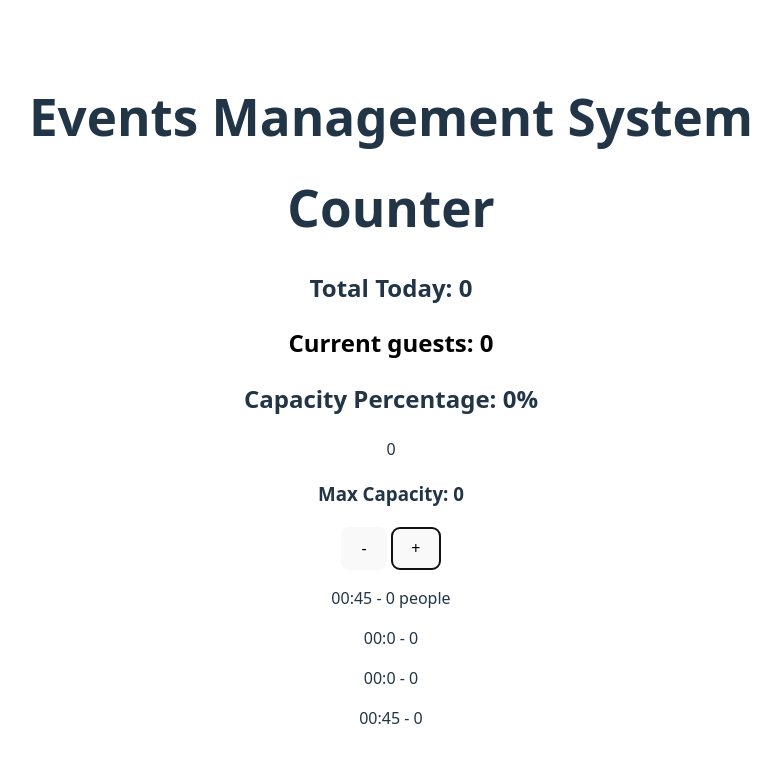
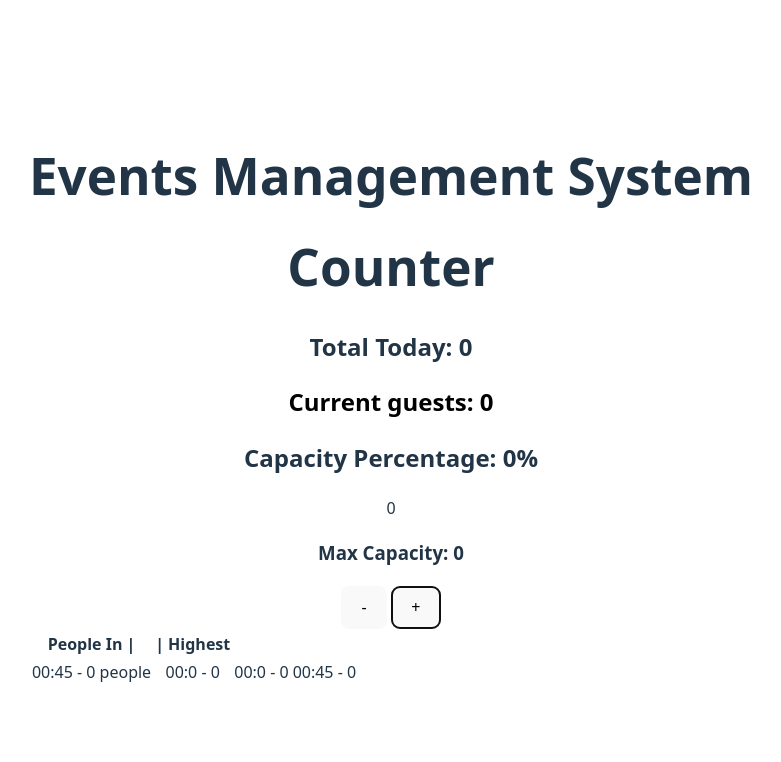
Before and after one commit to ciaranhayes/Event-Management-System, a React (Vite) app: page / in a window 1280 px wide. Both pictures are taken after a click on the button "Start". Shown: the top 762 px of the page, without its empty margins (249-1030 px from the left). Built offline with nearby package versions, Linux system fonts and the light colour scheme.

Commit message:
getting there but terrible use formatting

```diff
--- a/src/components/Counter.tsx
+++ b/src/components/Counter.tsx
@@ -158,17 +158,33 @@ function Counter() {
         </div>
       )}
 
+      {started === true && (
         <div>
+          <table>
+            <thead>
+              <tr>
+                <th>People In |</th>
+                <th>| Highest</th>
+              </tr>
+            </thead>
+            <tbody>
+              <tr>
                 {hourCount.map((entry, index) => (
-          <p key={index}>
+                  <td key={index}>
                     00:{entry.hour < 10 ? `0${entry.hour}` : entry.hour} -{" "}
                     {entry.peopleIn} people
-          </p>
+                  </td>
                 ))}
                 {hourCountHights.map((highest, index) => (
-          <p key={index}>00:{highest.hour} -{" "}{highest.peopleIn}</p>
+                  <td key={index}>
+                    00:{highest.hour} - {highest.peopleIn}
+                  </td>
                 ))}
+              </tr>
+            </tbody>
+          </table>
         </div>
+      )}
     </>
   );
 }
```
Lines whose indentation alone changed are shown as unchanged.
